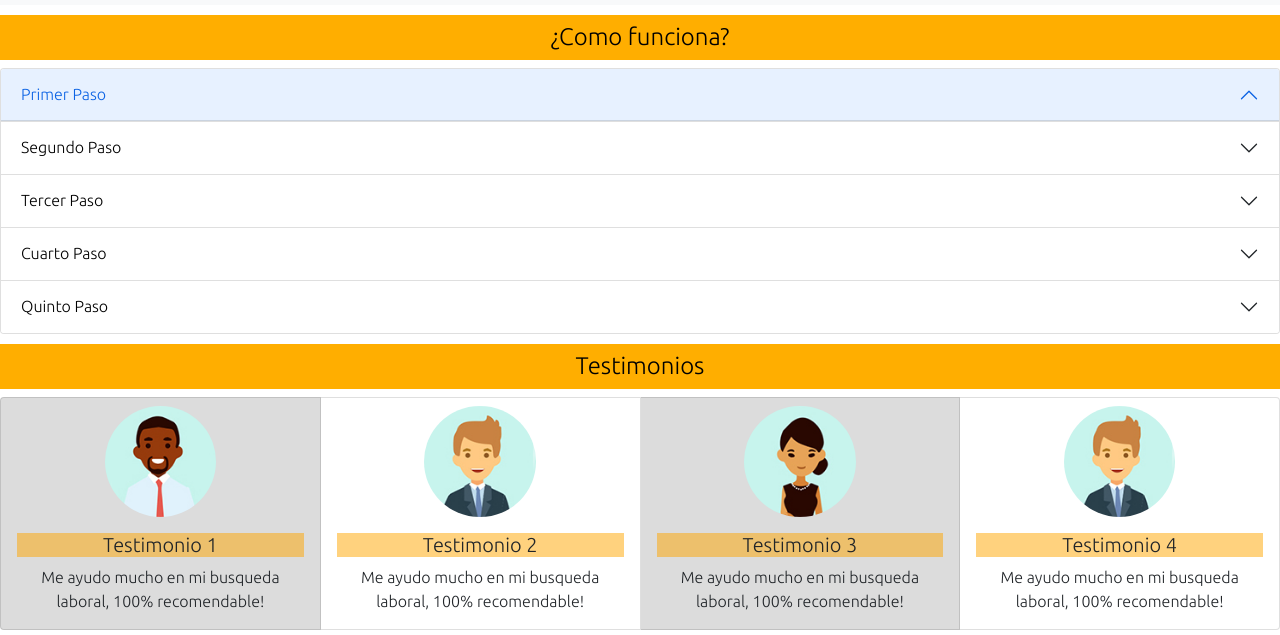
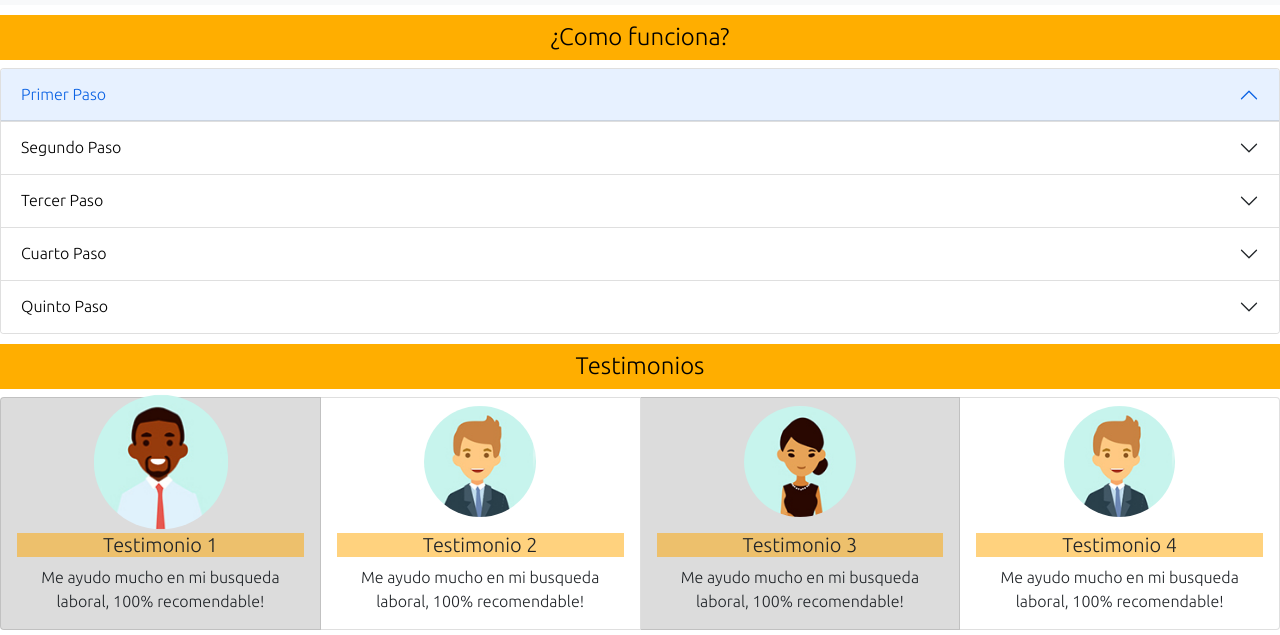
Before and after one commit to matsanchez/tbbsanchez14-04-2022, a plain HTML site: page pages/comofunciona.html in a window 1280 px wide. In both pictures the pointer is over the picture 160 px from the left and 526 px from the top of the page. Shown: the part 65-700 px from the top of the page. Drawn offline with Linux system fonts and the light colour scheme.

Commit message:
agregue animacion a fotos testimonios

```diff
--- a/css/style.css
+++ b/css/style.css
@@ -103,6 +103,10 @@ h3{
     width: 35%;
     border-radius: 100% 100% 100% 100% / 100% 100% 100% 100%; ;
 }
+/* ANIMACION DE LAS IMAGENES CARDS DE TESTIMONIOS*/
+.imgTestimonios:hover{
+    scale: 1.2;
+}
 /* PROPIEDADES IMAGENES DE SERVICIOS */
 .imgCenter{
     display: flex;
```
